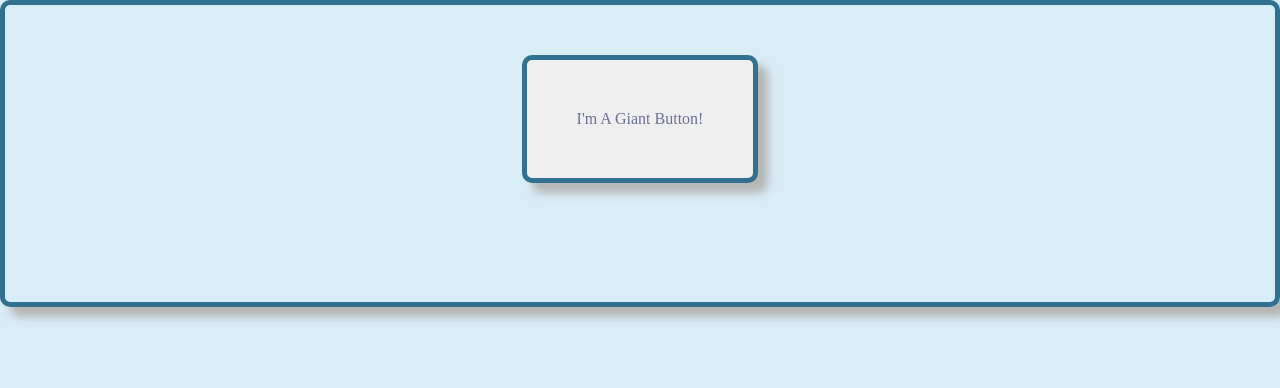
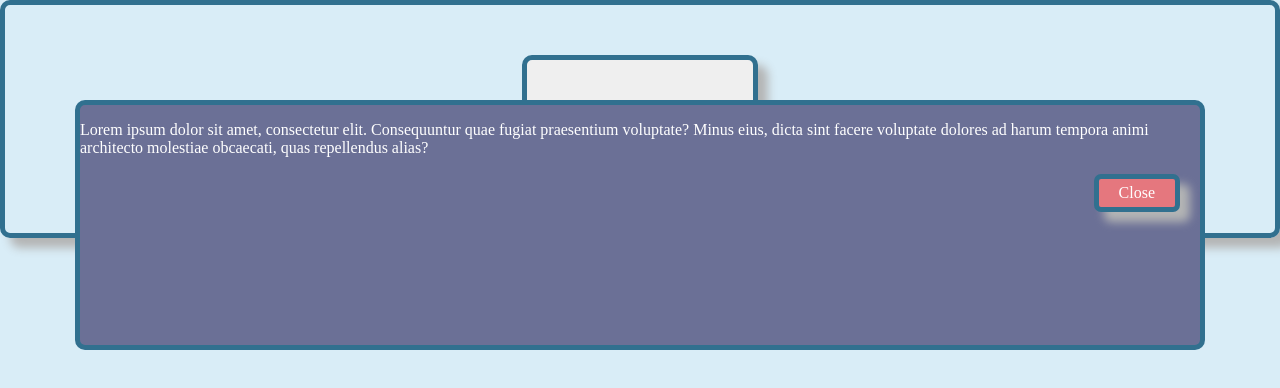
Before and after one commit to adamrw/jq1-3, a plain HTML site: page index.html in a window 1280 px wide. Both pictures are taken after a click on the button "I'm A Giant Button!". Drawn offline with nearby package versions, Linux system fonts and the light colour scheme.

Commit message:
finished popup jquery exercise

```diff
--- a/index.html
+++ b/index.html
@@ -12,7 +12,7 @@
 
 		<button>I'm A Giant Button!</button>
 
-			<p id="popup">Lorem ipsum dolor sit amet, consectetur adipisicing elit. Ullam reprehenderit perferendis numquam sint error. Beatae eos a, provident esse. Cupiditate consequatur id sequi pariatur tempora asperiores nulla, fugiat, blanditiis esse.</p>
+			<!-- <p id="popup">Lorem ipsum dolor sit amet, consectetur adipisicing elit. Ullam reprehenderit perferendis numquam sint error. Beatae eos a, provident esse. Cupiditate consequatur id sequi pariatur tempora asperiores nulla, fugiat, blanditiis esse.</p> -->
 
 
 	</div>
--- a/main.css
+++ b/main.css
@@ -18,4 +18,30 @@ body {
 
 .popup {
 	position: fixed;
+	top: 100px;
+	left: 75px;
+	right: 75px;
+	bottom: 450px;
+	background-color: #6B7096;
+	border: 5px solid #31708F;
+	border-radius: 10px;
+	color: white;
+	/*margin-top: -50px;
+	margin-bottom: -50px;
+	margin-left: -30px;
+	margin-right: -30px;*/
 }
+
+.pbutton {
+	display: inline-block;
+	float: right;
+	background-color: #E5777E;
+	color: white;
+	left:;
+	padding-top: 5px;
+	padding-bottom: 5px;
+	padding-left: 20px;
+	padding-right: 20px;
+	border-radius: 7px;
+	margin-right: 20px;
+}
--- a/main.js
+++ b/main.js
@@ -1,7 +1,12 @@
 $(document).on('ready', function() {
-$('p').css('visibility', 'hidden');
-$('#popup').dialog({autoOpen: false});
-$('button').click(function() {
-	$('#popup').dialog('open');
+	$('p').css('visibility', 'hidden');
+	$('button').click(function() {
+		$('body').append('<div class="popup"><p>Lorem ipsum dolor sit amet, consectetur  elit. Consequuntur quae fugiat praesentium voluptate? Minus eius, dicta sint facere voluptate dolores ad harum tempora animi architecto molestiae obcaecati, quas repellendus alias?</p><button class="pbutton">Close</button></div>');
+		$('.pbutton').click(function() {
+			$('.popup').remove();
+		});
+	});
+
+
+
 });
-});
```
